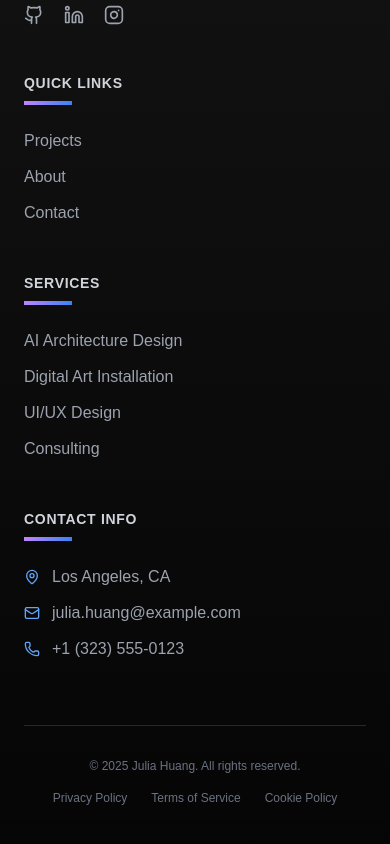
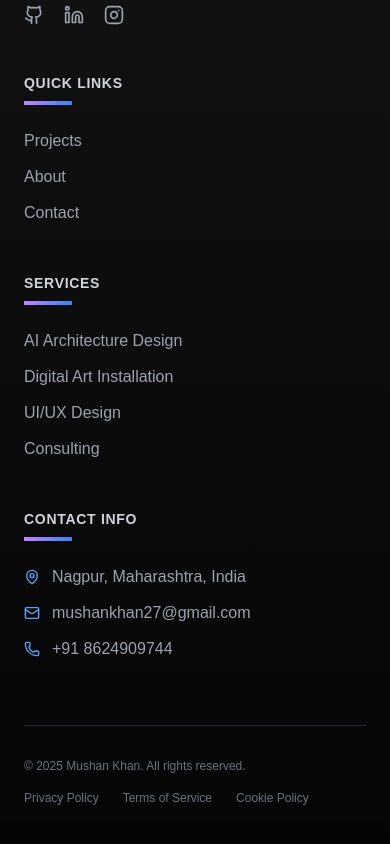
Before and after one commit to NetalSarda/my-portfolio, a Next.js app: page /about in a window 390 px wide. Shown: the part 3533-4377 px from the top of the page. Built offline with nearby package versions, Linux system fonts and the light colour scheme.

Commit message:
Added footer to the home page in Mobile UI

```diff
--- a/src/components/Footer.jsx
+++ b/src/components/Footer.jsx
@@ -150,7 +150,7 @@ export default function ModernFooter() {
             <ul className="space-y-3">
               <li className="text-gray-400 flex items-center space-x-3">
                 <MapPin className="h-4 w-4 text-blue-400" />
-                <span>Los Angeles, CA</span>
+                <span>Nagpur, Maharashtra, India</span>
               </li>
               <li className="text-gray-400 flex items-center space-x-3 group">
                 <Mail className="h-4 w-4 text-blue-400" />
@@ -158,12 +158,12 @@ export default function ModernFooter() {
                   href="mailto:julia.huang@example.com"
                   className="hover:text-white transition-colors duration-300"
                 >
-                  julia.huang@example.com
+                  mushankhan27@gmail.com
                 </Link>
               </li>
               <li className="text-gray-400 flex items-center space-x-3">
                 <Phone className="h-4 w-4 text-blue-400" />
-                <span>+1 (323) 555-0123</span>
+                <span>+91 8624909744</span>
               </li>
             </ul>
           </div>
@@ -171,12 +171,12 @@ export default function ModernFooter() {
 
         {/* Bottom Section */}
         <div
-          className={`mt-16 flex flex-col items-center justify-between border-t border-gray-800 pt-8 sm:flex-row transition-all duration-1000 delay-500 ${
+          className={`mt-16 flex flex-col sm:items-center justify-between border-t border-gray-800 pt-8 sm:flex-row transition-all duration-1000 delay-500 ${
             isVisible ? "opacity-100" : "opacity-0"
           }`}
         >
           <p className="text-xs text-gray-500">
-            © 2025 Julia Huang. All rights reserved.
+            © 2025 Mushan Khan. All rights reserved.
           </p>
           <div className="mt-4 flex space-x-6 sm:mt-0">
             {["Privacy Policy", "Terms of Service", "Cookie Policy"].map(
--- a/src/components/Home/Hero.jsx
+++ b/src/components/Home/Hero.jsx
@@ -11,6 +11,7 @@ import IntroContent from "./Content/IntroContent";
 import RightContent from "./Content/RightContent";
 import ProjectShowcase from "./Content/FeaturedProject";
 import Designation from "./Introduction/Designation";
+import ModernFooter from "../Footer";
 
 const Hero = () => {
   const [cursorVariant, setCursorVariant] = useState("default");
@@ -47,6 +48,7 @@ const Hero = () => {
       {/* <ContactSection /> */}
       <div className="sm:hidden">
       <ProjectShowcase/>
+      <ModernFooter/>
       </div>
       {/* Add custom CSS for animations */}
       <style jsx global>{`
```
